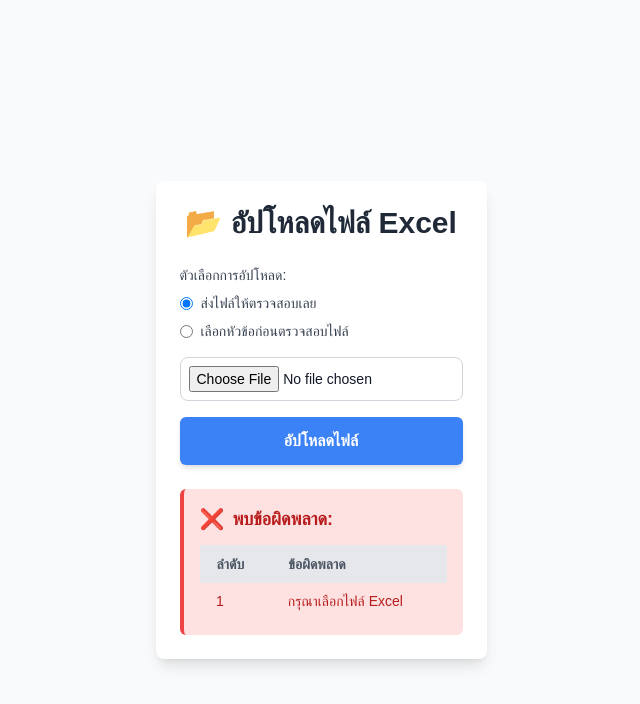
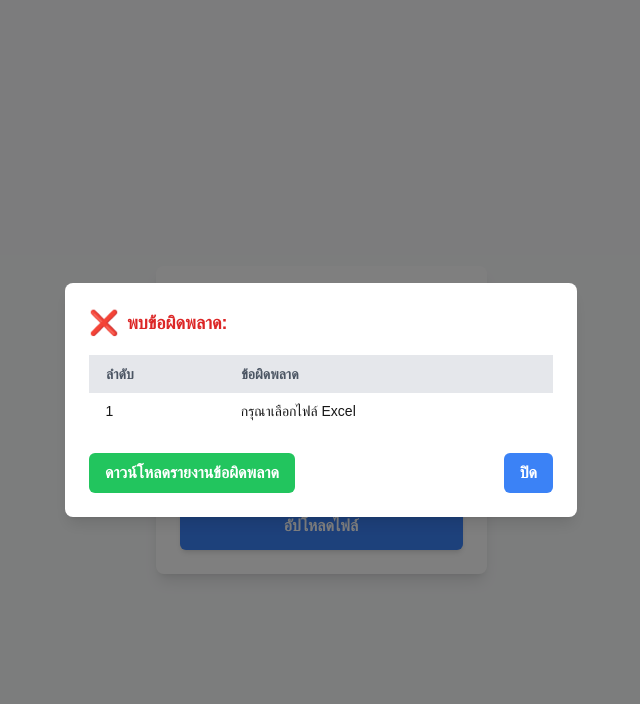
Before and after one commit to NashiZz/Frontend-Excel, a Next.js app: page / in a window 1280 px wide. Both pictures are taken after a click on the button "อัปโหลดไฟล์". Shown: the top 704 px of the page, without its empty margins (319-959 px from the left). Built offline with nearby package versions, Linux system fonts and the light colour scheme.

Commit message:
update-ui

```diff
--- a/app/Components/Pages/uploadFile_Page/excelUpload.jsx
+++ b/app/Components/Pages/uploadFile_Page/excelUpload.jsx
@@ -1,6 +1,7 @@
 import { uploadExcelFile, uploadExcelFileWithHeader, validateExcelFileWithHeaders } from '@/app/Service/dynamicService';
 import React, { useState } from 'react';
 import * as XLSX from 'xlsx';
+import { saveAs } from 'file-saver';
 
 const ExcelUpload = () => {
     const [file, setFile] = useState(null);
@@ -10,6 +11,7 @@ const ExcelUpload = () => {
     const [isLoading, setIsLoading] = useState(false);
     const [uploadOption, setUploadOption] = useState('noTopic');
     const [selectedHeader, setSelectedHeader] = useState('');
+    const [isDialogOpen, setIsDialogOpen] = useState(false);
 
     const handleFileChange = (e) => {
         const selectedFile = e.target.files[0];
@@ -19,6 +21,12 @@ const ExcelUpload = () => {
         setHeaders([]);
 
         if (selectedFile) {
+            const fileType = selectedFile.name.split('.').pop().toLowerCase();
+            if (fileType !== 'xlsx' && fileType !== 'xls') {
+                setErrors(['กรุณาเลือกไฟล์ Excel ที่มีนามสกุล .xlsx หรือ .xls']);
+                return;
+            }
+
             const reader = new FileReader();
             reader.onload = (event) => {
                 const data = new Uint8Array(event.target.result);
@@ -72,6 +80,19 @@ const ExcelUpload = () => {
         } finally {
             setIsLoading(false);
         }
+    };
+
+    const downloadErrorReport = () => {
+        const ws = XLSX.utils.aoa_to_sheet([
+            ['ลำดับ', 'ข้อผิดพลาด'],
+            ...errors.map((error, index) => [index + 1, error])
+        ]);
+        const wb = XLSX.utils.book_new();
+        XLSX.utils.book_append_sheet(wb, ws, 'ข้อผิดพลาด');
+
+        const excelFile = XLSX.write(wb, { bookType: 'xlsx', type: 'array' });
+        const blob = new Blob([excelFile], { type: 'application/octet-stream' });
+        saveAs(blob, 'error_report.xlsx');
     };
 
 
@@ -148,13 +169,14 @@ const ExcelUpload = () => {
                     <div className="w-8 h-8 border-4 border-blue-500 border-t-transparent rounded-full animate-spin"></div>
                 </div>
             )}
-
             {errors.length > 0 ? (
-                <div className="mt-6 p-4 bg-red-100 border-l-4 border-red-500 text-red-700 rounded-md">
-                    <h4 className="font-semibold text-lg mb-3 flex items-center">
-                        <span className="text-xl mr-2">❌</span>
+                <div className="fixed inset-0 flex items-center justify-center bg-black bg-opacity-50 z-50">
+                    <div className="bg-white rounded-lg shadow-lg w-11/12 max-w-lg p-6">
+                        <h4 className="font-semibold text-lg mb-4 flex items-center text-red-600">
+                            <span className="text-2xl mr-2">❌</span>
                             พบข้อผิดพลาด:
                         </h4>
+
                         <div className="overflow-y-auto max-h-64">
                             <table className="min-w-full table-auto text-sm">
                                 <thead>
@@ -173,6 +195,23 @@ const ExcelUpload = () => {
                                 </tbody>
                             </table>
                         </div>
+
+                        <div className="flex justify-between mt-6">
+                            <button
+                                onClick={downloadErrorReport}
+                                className="bg-green-500 hover:bg-green-600 text-white font-bold py-2 px-4 rounded-md"
+                            >
+                                ดาวน์โหลดรายงานข้อผิดพลาด
+                            </button>
+                            <button
+                                onClick={() => setErrors([])}
+                                className="bg-blue-500 hover:bg-blue-600 text-white font-bold py-2 px-4 rounded-md"
+                            >
+                                ปิด
+                            </button>
+                        </div>
+
+                    </div>
                 </div>
             ) : successMessage && (
                 <div className="mt-6 p-4 bg-green-100 border-l-4 border-green-500 text-green-700 rounded-md">
--- a/package.json
+++ b/package.json
@@ -10,6 +10,7 @@
   },
   "dependencies": {
     "axios": "^1.7.9",
+    "file-saver": "^2.0.5",
     "modal": "^0.2.0",
     "next": "15.1.3",
     "react": "^19.0.0",
```
Also changed, not shown: 1 other file (tests, documents, lock files or other folders). Lines whose indentation alone changed are shown as unchanged.
